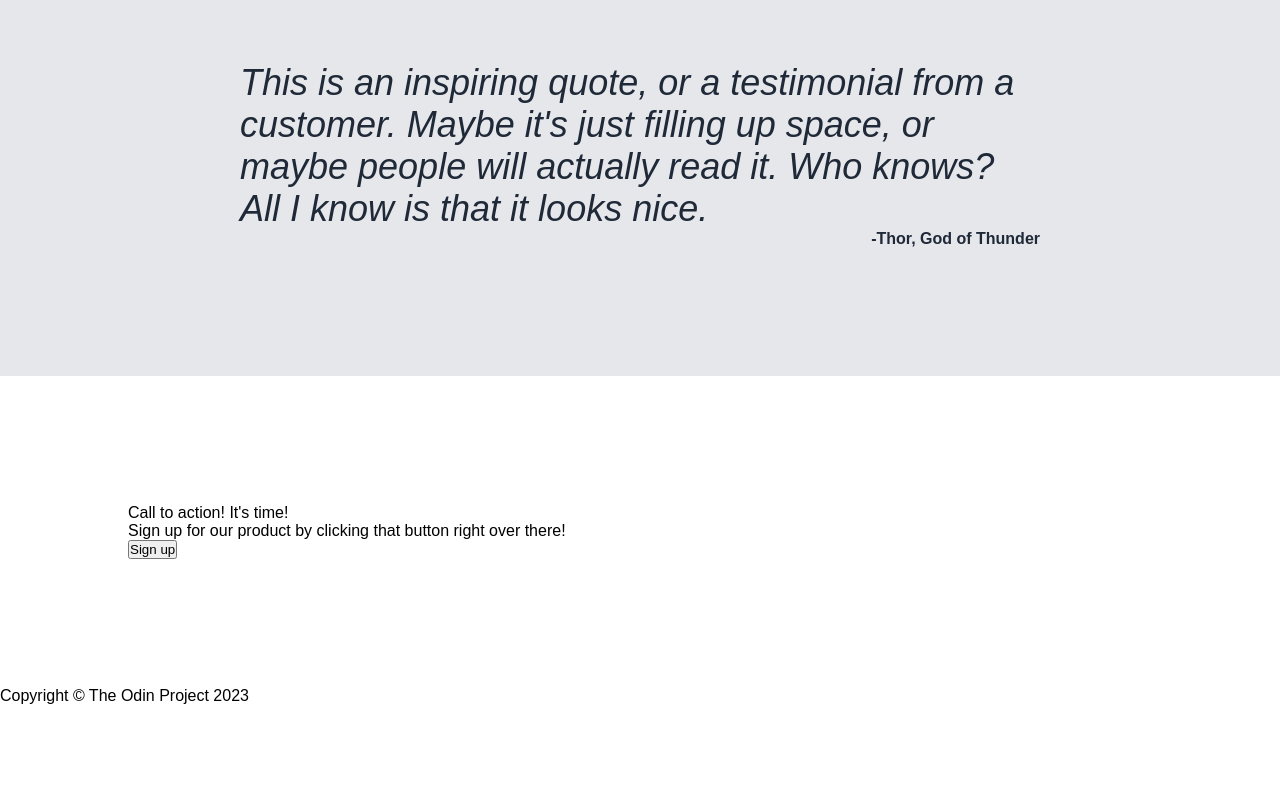
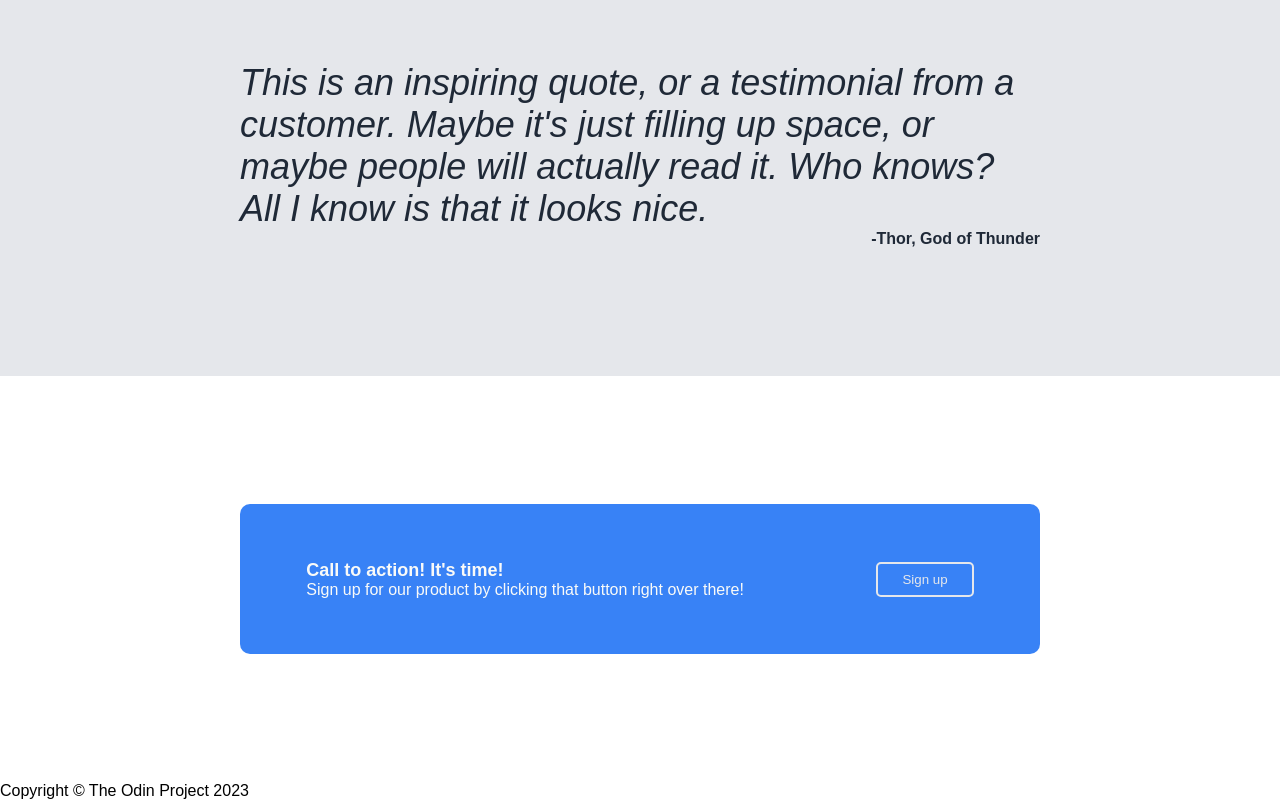
Before and after one commit to JulianTimbs/landing-page, a plain HTML site: page index.html in a window 1280 px wide. Shown: the part 1027-1827 px from the top of the page. Before the commit the page ends 1732 px from the top, so only its background shows below. Drawn offline with Linux system fonts and the light colour scheme.

Commit message:
Added call to action

```diff
--- a/index.html
+++ b/index.html
@@ -72,7 +72,7 @@
                 <p class="call-description">Sign up for our product by clicking that button right over there!</p>
             </div>
             <div class="call-button">
-                <button class="call-button">Sign up</button>
+                <button class="call-sign-up">Sign up</button>
             </div>
         </div>
     </section>
--- a/style.css
+++ b/style.css
@@ -62,10 +62,10 @@ ul {
 .sign-up {
     color: #E5E7EB;
     background-color: #3882F6;
-    padding: 8px 16px;
+    margin-top: 8px;
+    padding: 8px 24px;
     border-radius: 5px;
     border: none;
-    margin-top: 8px;
 }
 
 .welcome-image {
@@ -141,3 +141,36 @@ ul {
     font-size: 16px;
     font-weight: 800;
 }
+
+.call-to-action {
+    display: flex;
+    justify-content: center;
+    align-items: center;
+}
+
+.call-to-action-container {
+    display: flex;
+    justify-content: space-around;
+    align-items: center;
+    background-color: #3882F6;
+    width: 800px;
+    height: 150px;
+    border-radius: 10px;
+}
+
+.call-text {
+    color: #F9FAF8;
+}
+
+.call-header {
+    font-size: 18px;
+    font-weight: 800;
+}
+
+.call-sign-up {
+    background-color: #3882F6;
+    border: 2px solid #E5E7EB;
+    border-radius: 5px;
+    padding: 8px 24px;
+    color: #E5E7EB;
+}
```
